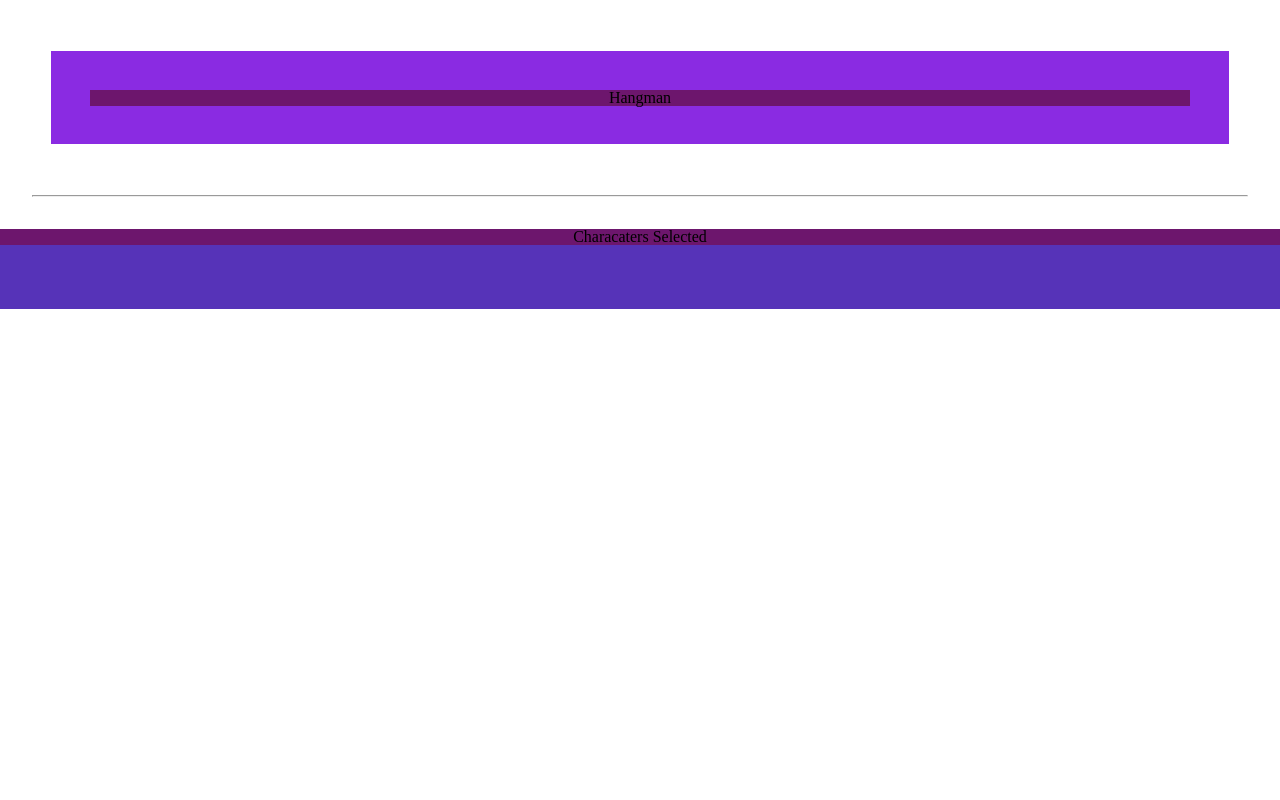
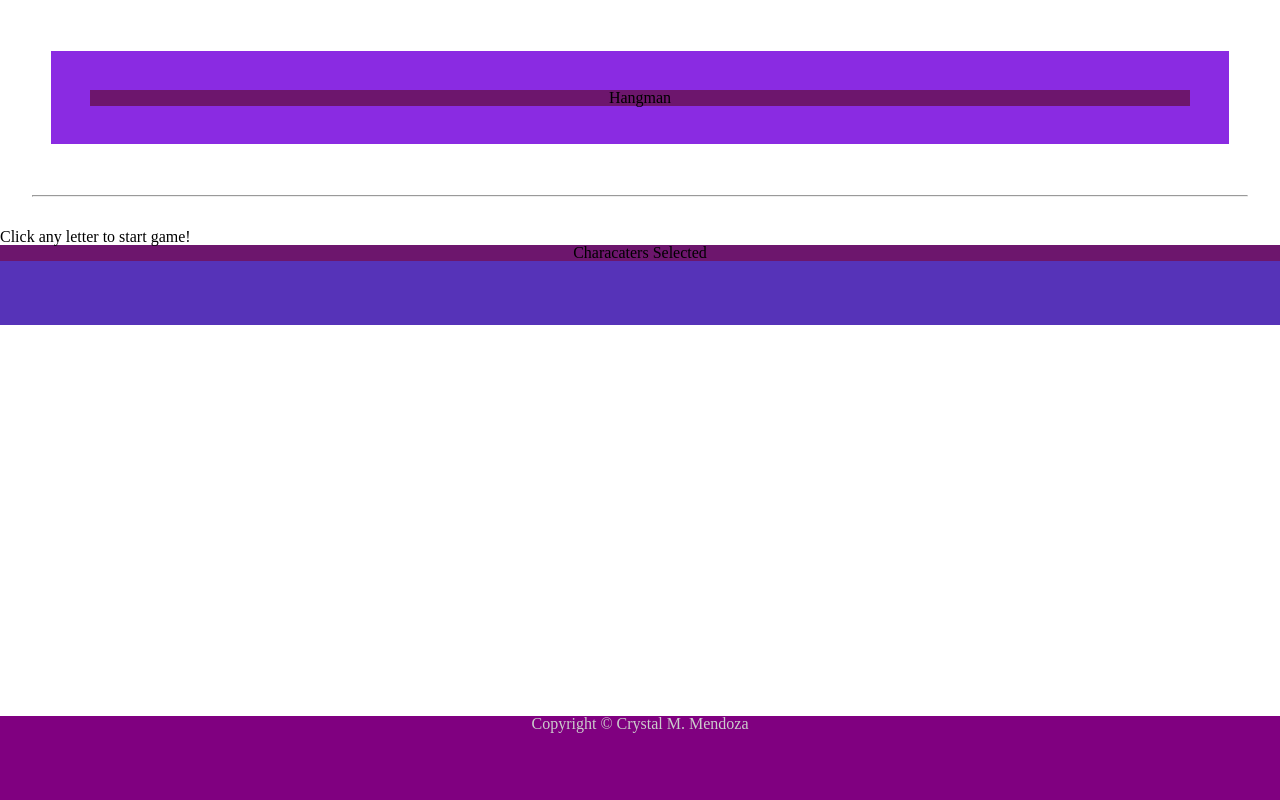
Before and after one commit to meowster93/Word-Guess-Game, a plain HTML site: page index.html in a window 1280 px wide. Drawn offline with Linux system fonts and the light colour scheme.

Commit message:
not completed but here is some updates

```diff
--- a/assets/css/style.css
+++ b/assets/css/style.css
@@ -50,3 +50,21 @@ hr {
     padding: 1rem;
     margin: .5rem;
 }
+
+p {
+    background: white;
+}
+
+footer {
+    padding: 1.5%;
+    clear: both;
+    font-size: 12px;
+    color: #cccccc;
+    text-align: center;
+    background: purple;
+    border-top: 8px solid #4aaaa5;
+    height: 10.5%;
+    width: 100%;
+    position: fixed;
+    bottom: 0;
+}
--- a/index.html
+++ b/index.html
@@ -13,10 +13,13 @@
         <h1>Hangman</h1>
     </div>
     <hr>
+    <p>
+    Click any letter to start game!
+    </p>
     <div id="characters-container"></div>
     <h1>Characaters Selected</h1>
     <div id="characters-selected"></div>
-
+    <footer id="footer">Copyright © Crystal M. Mendoza</footer>
     <script src="assets/javascript/game.js"></script>
 </body>
 
```
